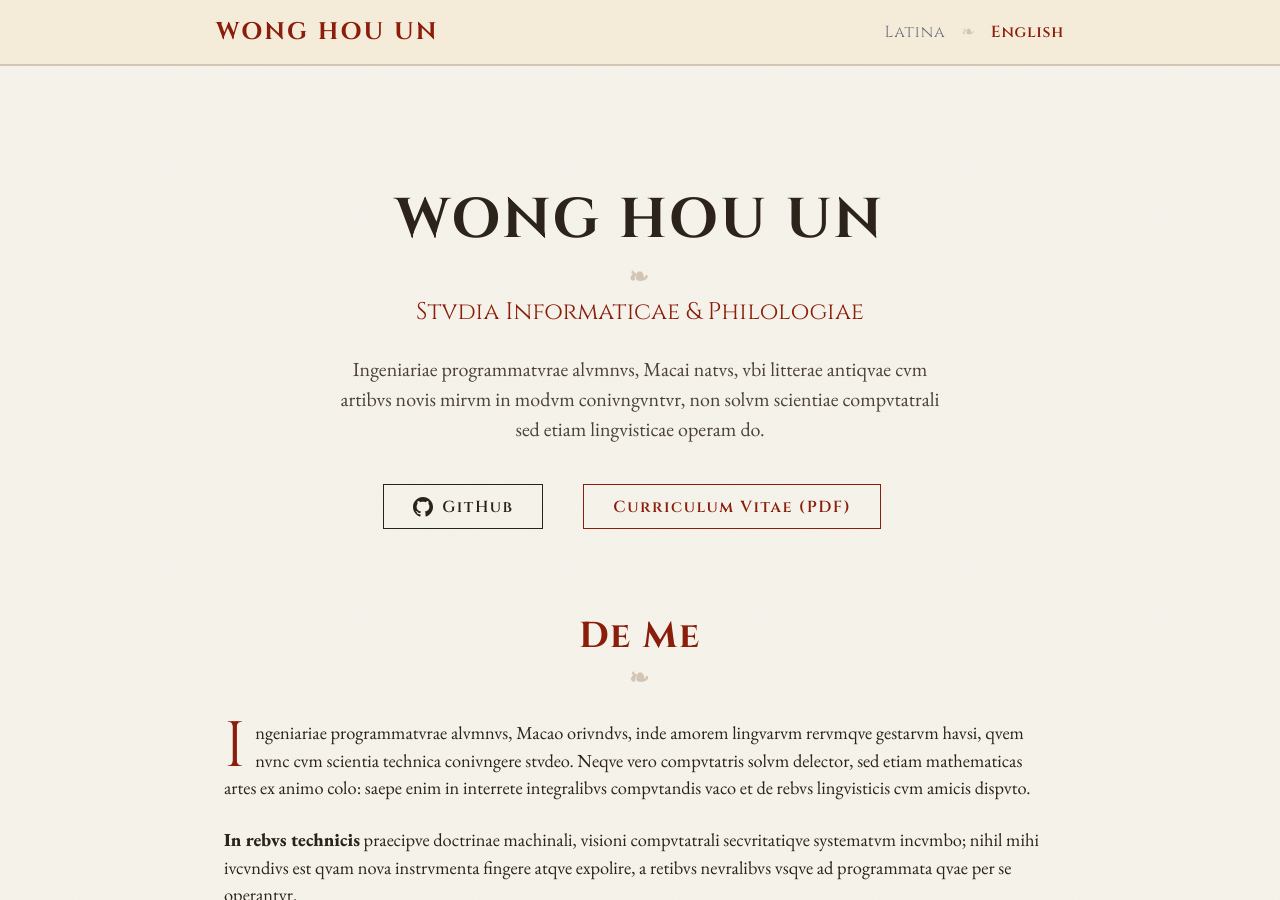
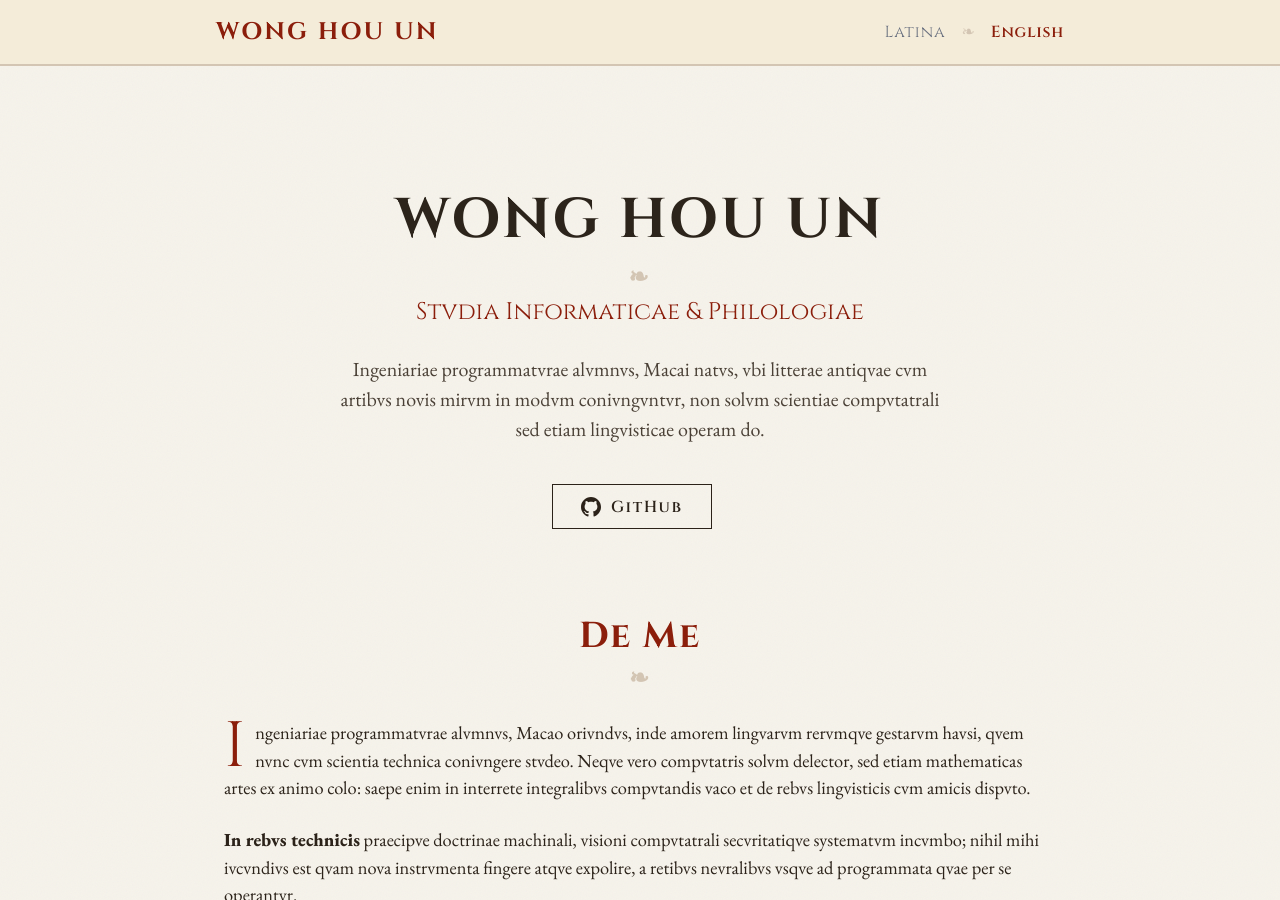
Before and after one commit to Harumoto1103/harumoto1103.github.io, a Jekyll site: the page built from index.md, in a window 1280 px wide and 900 px high. Built offline with Jekyll 4.4.1, drawn with Linux system fonts in a browser that asks for light colours; nearby versions of some CDN libraries.

Commit message:
chore: remove CV button until a public CV is ready

```diff
--- a/index.md
+++ b/index.md
@@ -15,7 +15,6 @@ title: WONG HOU UN — Pagina Domestica
             <svg viewBox="0 0 24 24" width="20" height="20"><path d="M12 0c-6.626 0-12 5.373-12 12 0 5.302 3.438 9.8 8.207 11.387.599.111.793-.261.793-.577v-2.234c-3.338.726-4.033-1.416-4.033-1.416-.546-1.387-1.333-1.756-1.333-1.756-1.089-.745.083-.729.083-.729 1.205.084 1.839 1.237 1.839 1.237 1.07 1.834 2.807 1.304 3.492.997.107-.775.418-1.305.762-1.604-2.665-.305-5.467-1.334-5.467-5.931 0-1.311.469-2.381 1.236-3.221-.124-.303-.535-1.524.117-3.176 0 0 1.008-.322 3.301 1.23.957-.266 1.983-.399 3.003-.404 1.02.005 2.047.138 3.006.404 2.291-1.552 3.297-1.23 3.297-1.23.653 1.653.242 2.874.118 3.176.77.84 1.235 1.911 1.235 3.221 0 4.609-2.807 5.624-5.479 5.921.43.372.823 1.102.823 2.222v3.293c0 .319.192.694.801.576 4.765-1.589 8.199-6.086 8.199-11.386 0-6.627-5.373-12-12-12z"/></svg>
             GitHub
         </a>
-        <a href="/cv.pdf" class="btn btn-red">Curriculum Vitae (PDF)</a>
     </div>
 </div>
 
```
Also changed, not shown: en/index.md (+0 -1 lines).
